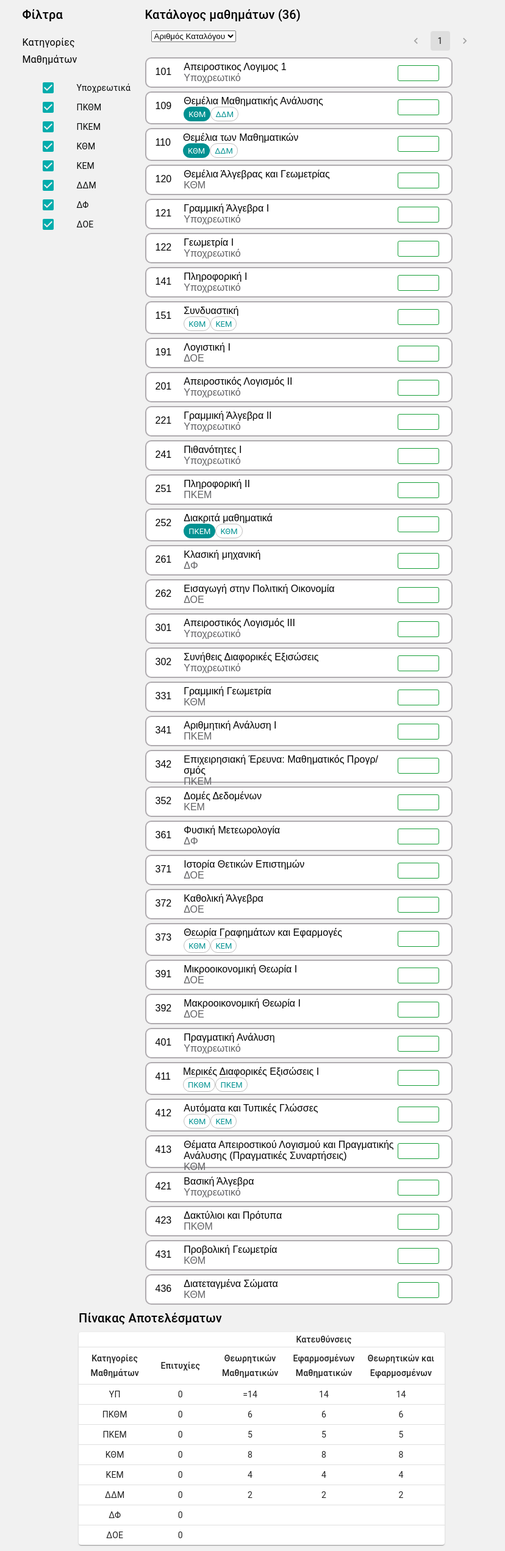
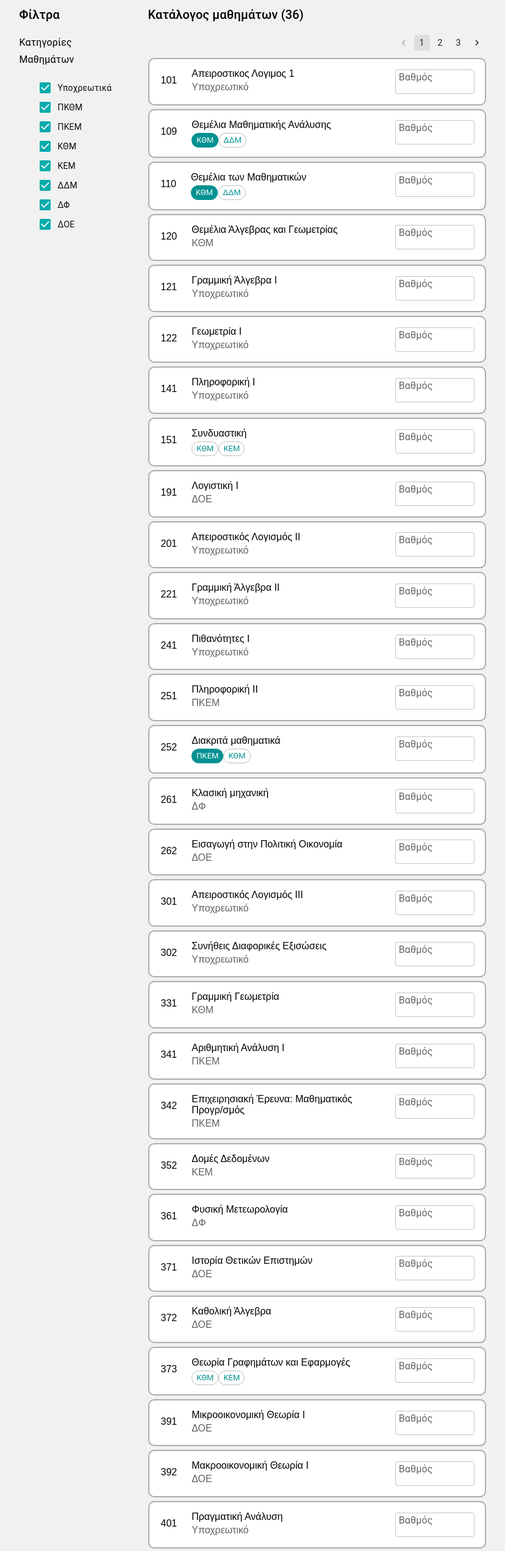
Before and after one commit to spaniard95/mathApp.js, a React (Create React App) app: page / in a window 1280 px wide. Shown: the top 2544 px of the page at 61% size, without its empty margins (226-1054 px from the left). Built offline with nearby package versions, Linux system fonts and the light colour scheme.

Commit message:
mui updates

```diff
--- a/src/components/card/Card.js
+++ b/src/components/card/Card.js
@@ -1,6 +1,6 @@
 import "./card.css";
 import SelectCateg from "./SelectCateg";
-import { Typography } from "@mui/material";
+import { TextField, Typography } from "@mui/material";
 import useCatalogModel from "../../models/catalogModel/useCatalogModel";
 
 
@@ -15,15 +15,27 @@ const Card = ({num, title, category, grade, selected}) => {
                     <b id="line"> </b>
                 </div>
             } */}
-            <input
+            {/* <input
                 type="number"
                 id="grade"
                 value={grade}
                 min="5" max="10"
                 onChange={e => setGrade(num, e.target.value)}>
-            </input>
+            </input>  */}
+            <TextField
+                label="Βαθμός"
+                id="filled-size-small"
+                defaultValue=""
+                size="small"
+                sx={{
+                    float: "right",
+                    padding: 1,
+                    margin: 1.1,
+                    width: 130
+                }}
+            />
             <div id="double">
-            <Typography variant="h7" component="div">
+            <Typography variant="h7" component="div" paddingBottom={0.5}>
                 {title}
              </Typography>
                     <SelectCateg
--- a/src/components/card/SelectCateg.js
+++ b/src/components/card/SelectCateg.js
@@ -6,7 +6,7 @@ const lessonsNums = ["Υποχρεωτικό", "ΠΚΘΜ", "ΠΚΕΜ", "ΚΘΜ",
 const SelectCateg = ({num, category, selected, setCategoryChange}) => {
 
     return (
-        <c>
+        <c class="categ-container">
             {category.length == 1 ?
                 <a id="categ">{lessonsNums[category[0]] }</a>           // not double-category lessons
                 :
--- a/src/components/card/card.css
+++ b/src/components/card/card.css
@@ -2,15 +2,25 @@
     display:table-cell;
     background-color: white;
     width: 40%;
-    min-width: 500px;
-    max-width: 550px;
+    width: 550px;
+
     text-align:left;
-    max-height: 50px;
+    /* max-height: 50px; */
     font-family: arial, sans-serif;
 
     border: 2px solid;
     border-radius: 10px;
     border-color: rgb(175, 171, 175);
+}
+
+/* removes arrows from grade-input */
+input[type='number'] {
+    -moz-appearance:textfield;
+}
+
+input::-webkit-outer-spin-button,
+input::-webkit-inner-spin-button {
+    -webkit-appearance: none;
 }
 
 .flex-card:hover {
@@ -19,14 +29,14 @@
 
 #num {
     float: left;
-    padding: 15px;
-    padding-top: 13px;
+    padding: 19px;
+    padding-top: 26px;
     margin-right: 5px;
 }
 
 #double {
     margin-left: 50px;
-    padding: 5px;
+    padding: 15px;
 }
 
 #grade {
@@ -34,12 +44,12 @@
     margin-right: 20px;
     margin-top: 11px;
     font-size: larger;
-    max-width: 75px;
+    width: 75px;
     text-align: center;
 
     border: 1px solid;
     border-radius: 3px;
-    border-color: rgb(21, 158, 55);
+    border-color: rgb(0, 145, 145);
 
 }
 
@@ -47,10 +57,11 @@
     border-color: red;
 }
 
-#grade::before {
+/* #grade::before {
     content: "Βαθμός: ";
-}
+} */
 
+/* not used */
 #line {
     float: right;
     height: 50px;
--- a/src/components/card/selectCateg.css
+++ b/src/components/card/selectCateg.css
@@ -1,17 +1,9 @@
-/* pain!! */
-.selected-3 {
-    background-color: rgb(211, 235, 220);
-}
-
-.selected-5 {
-    background-color: rgb(226, 158, 141);
-}
-
 #categ {
     color: rgb(97, 97, 100);
     font-size:medium;
+
 }
 
-c > button {
-    cursor: pointer;
+.categ-container {
+    padding-top: 200px;
 }
--- a/src/components/catalog/Catalog.js
+++ b/src/components/catalog/Catalog.js
@@ -13,14 +13,11 @@ const Catalog = () => {
     const filteredLessons = getLessonsByCateg(lessons, checkedCategs(checks));
     return (
         <div className="catalog-box">
-            <Typography variant="h6" component="div">
+            <Typography variant="h6" component="div" sx={{ marginBottom: 2}}>
                 {`Κατάλογος μαθημάτων (${filteredLessons.length})`}
             </Typography>
             <div class="pagination">
-                <select id="select1">
-                    <option value="Υποχρεωτικό">Αριθμός Καταλόγου</option>
-                </select>
-                <Pagination sx={{ display: "inline-block" , float: "right"}} shape="rounded"/>
+                <Pagination sx={{ float: "right"}} shape="rounded" size="small" count={3}/>
             </div>
             <list class="card-container">
                 {filteredLessons.map(lesson =>
--- a/src/components/catalog/catalog.css
+++ b/src/components/catalog/catalog.css
@@ -2,8 +2,17 @@
     display: flex;
     flex-direction: column;
     gap: 6px;
+    margin-right:auto;
+    align-items: stretch;
+    width: auto;
 }
 
 .catalog-box {
-    max-width: fit-content;
+    align-items: stretch;
+    width: auto;
 }
+
+.pagination {
+    margin-bottom: 55px;
+
+}
--- a/src/components/filter/Filter.js
+++ b/src/components/filter/Filter.js
@@ -46,6 +46,7 @@ const Filter = () => {
                     width: '25%',
                     maxWidth: 300,
                     height: 300,
+                    align: "left", //doesnt work
                 }}
                 >
                 {checks.map((category, index) => {
@@ -73,7 +74,7 @@ const Filter = () => {
                                 dense
                                 disableRipple
                                 >
-                                <ListItemIcon>
+                                <ListItemIcon sx={{ minWidth: 0}}>
                                     <Checkbox
                                         edge="start"
                                         checked={category}
--- a/src/components/filter/filter.css
+++ b/src/components/filter/filter.css
@@ -1,7 +1,7 @@
 .filter-box {
-    max-width: 350px;
-    min-width: 165px;
-    width: 10%;
+    max-width: 200px;
+    min-width: 175px;
+    width: 12%;
     font-size: medium;
     /* border: 2px solid;
     border-radius: 10px;
@@ -10,10 +10,7 @@
     max-height: 300px;
 }
 
-.pagination {
-    padding: 10px;
 
-}
 
 .filter-list {
     list-style-type: none;
--- a/src/components/matrix/Table2.js
+++ b/src/components/matrix/Table2.js
@@ -24,9 +24,9 @@ const rows = ( lessons ) => {
     return createData(
       categoryRow,
       getPassedLessonsBySelectedCateg(lessons, index)?.length || 0,
-      majors[0].requirements[index],
-      majors[1].requirements[index],
-      majors[2].requirements[index],
+      majors[0].requirementsStrings[index],
+      majors[1].requirementsStrings[index],
+      majors[2].requirementsStrings[index],
     )
   });
 };
--- a/src/components/matrix/matrix.css
+++ b/src/components/matrix/matrix.css
@@ -1,12 +1,11 @@
 .results-matrix1 {
   display: table-cell;
-  margin-left: 30px;
-  width: 600px;
+  margin-left: 20px;
+  width:40%;
+  max-width: 600px;
+  min-width: 565px;
 }
 
-TableCell {
-  padding: 100px;
-}
 
 .table {
   /* display: grid;
--- a/src/library/lessonsCatalog.js
+++ b/src/library/lessonsCatalog.js
@@ -1101,15 +1101,17 @@ const lesson2 = [{
 const majors = [
     {
         title: "Θεωρητικών Μαθηματικών",
-        requirements: ["=14", 6, 5, 8, 4, 2, , ]
+        requirementsStrings: ["=14", "6", "5", "8", "4", "2", "-", "-"]
     },
     {
         title: "Εφαρμοσμένων Μαθηματικών",
-        requirements: [14, 6, 5, 8, 4, 2, , ]
+        requirements: [14, 6, 5, 8, 4, 2, 0, 0],
+        requirementsStrings: [14, 6, 5, 8, 4, 2, 0, 0]
     },
     {
         title: "Θεωρητικών και Εφαρμοσμένων",
-        requirements: [14, 6, 5, 8, 4, 2, , ]
+        requirements: [14, 6, 5, 8, 4, 2, 0, 0],
+        requirementsStrings: [14, 6, 5, 8, 4, 2, , ]
     },
 ];
 
```
